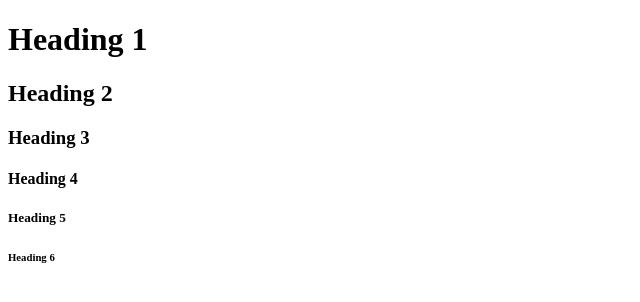
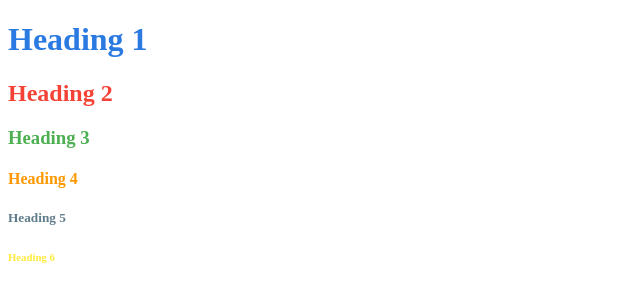
Before and after one commit to acciojob/headings-inline-css-MohammedAnisMultani, a website: page main.html in a window 1280 px wide. Shown: the whole page, without its empty margins (0-640 px from the left). Drawn offline with Linux system fonts and the light colour scheme.

Commit message:
created a submission

```diff
--- a/main.html
+++ b/main.html
@@ -6,13 +6,12 @@
 	<link rel="stylesheet" href="styles.css">
 </head>
 
-<body>
-	<h1>Heading 1</h1>
-<h2>Heading 2</h2>
-<h3>Heading 3</h3>
-<h4>Heading 4</h4>
-<h5>Heading 5</h5>
-<h6>Heading 6</h6>
+  <h1 style="color: #2a7ae2;">Heading 1</h1>
+    <h2 style="color: #f44336;">Heading 2</h2>
+    <h3 style="color: #4caf50;">Heading 3</h3>
+    <h4 style="color: #ff9800;">Heading 4</h4>
+    <h5 style="color: #607d8b;">Heading 5</h5>
+    <h6 style="color: #ffeb3b;">Heading 6</h6>
 	<!-- the entire body must be written by student -->
     <script type="text/javascript" src="./script.js">
 </script>
```
